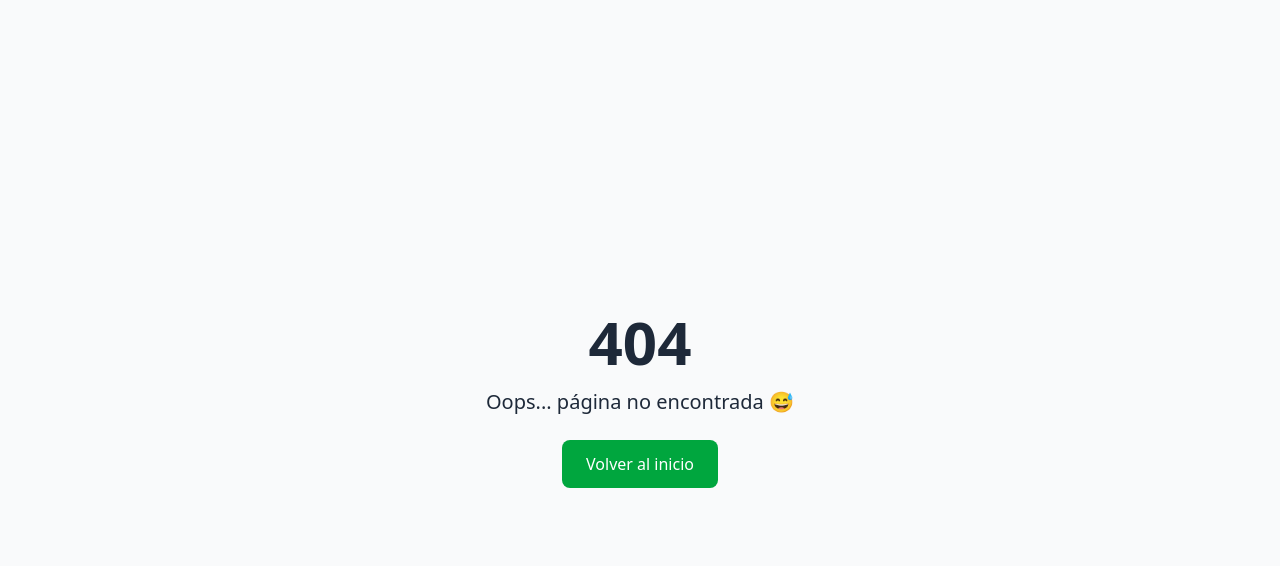
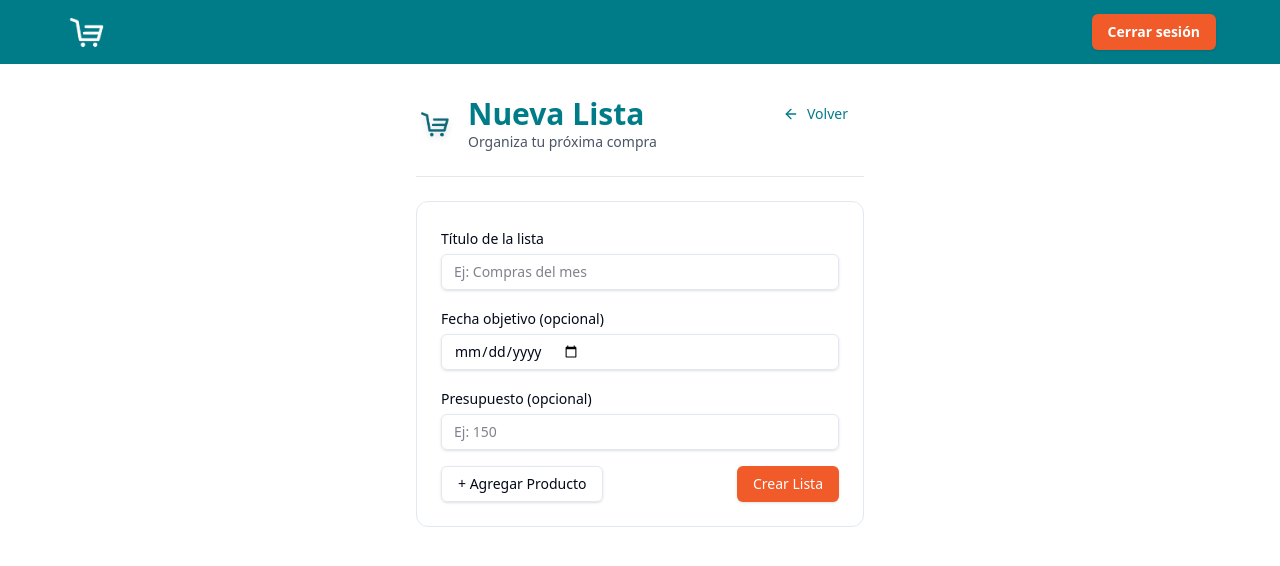
Before and after one commit to ricardojcrux/la-canasta-frontend, a React (Vite) app: page /lists/create in a window 1280 px wide. Before the commit this address had no page. Shown: the top 566 px of the page. Built offline with nearby package versions, Linux system fonts and the light colour scheme.

Commit message:
Update layout and create list view

```diff
--- a/src/App.jsx
+++ b/src/App.jsx
@@ -2,30 +2,30 @@ import { Toaster } from "@/components/ui/toaster";
 import { TooltipProvider } from "@/components/ui/tooltip";
 import { QueryClient, QueryClientProvider } from "@tanstack/react-query";
 import { BrowserRouter, Routes, Route } from "react-router-dom";
-import Login from "./pages/Login";
-import Register from "./pages/Register";
-import Dashboard from "./pages/Dashboard";
-import ShoppingListView from "./pages/ShoppingListView";
-import CreateList from "./pages/CreateList";
+import { routes } from "./routes";
 import NotFound from "./pages/NotFound";
 
 const queryClient = new QueryClient();
 
+const renderRoutes = (routes) => {
+  return routes.map((route) => (
+    <Route
+      key={route.path || 'not-found'}
+      path={route.path}
+      element={route.element}
+    >
+      {route.children && renderRoutes(route.children)}
+    </Route>
+  ));
+};
+
 const App = () => (
   <QueryClientProvider client={queryClient}>
     <TooltipProvider>
-      {/* Notificaciones globales */}
       <Toaster />
-
       <BrowserRouter>
         <Routes>
-          <Route path="/" element={<Login />} />
-          <Route path="/login" element={<Login />} />
-          <Route path="/register" element={<Register />} />
-          <Route path="/dashboard" element={<Dashboard />} />
-          <Route path="/list/:id" element={<ShoppingListView />} />
-          <Route path="/new-list" element={<CreateList />} />
-          {/* Página por defecto */}
+          {renderRoutes(routes)}
           <Route path="*" element={<NotFound />} />
         </Routes>
       </BrowserRouter>
--- a/src/components/DashboardHeader.jsx
+++ b/src/components/DashboardHeader.jsx
@@ -36,9 +36,9 @@ export function DashboardHeader() {
       <Button
         asChild
         size="lg"
-        className="gap-2 bg-[#F15A29] hover:bg-[#d94f23] text-white font-semibold shadow-md"
+        className="gap-2 bg-secondary hover:bg-secondary-hover text-white font-semibold shadow-md"
       >
-        <Link to="/new-list">
+        <Link to="/lists/create">
           <Plus className="h-5 w-5" />
           Nueva Lista
         </Link>
--- a/src/components/ui/button.jsx
+++ b/src/components/ui/button.jsx
@@ -5,7 +5,7 @@ import { cva } from "class-variance-authority";
 import { cn } from "@/lib/utils"
 
 const buttonVariants = cva(
-  "inline-flex items-center justify-center gap-2 whitespace-nowrap rounded-md text-sm font-medium transition-colors focus-visible:outline-none focus-visible:ring-1 focus-visible:ring-ring disabled:pointer-events-none disabled:opacity-50 [&_svg]:pointer-events-none [&_svg]:size-4 [&_svg]:shrink-0",
+  "inline-flex items-center justify-center gap-2 whitespace-nowrap rounded-md text-sm font-medium transition-colors focus-visible:outline-none focus-visible:ring-1 focus-visible:ring-ring disabled:pointer-events-none disabled:opacity-50 [&_svg]:pointer-events-none [&_svg]:size-4 [&_svg]:shrink-0 hover:cursor-pointer",
   {
     variants: {
       variant: {
@@ -14,9 +14,9 @@ const buttonVariants = cva(
         destructive:
           "bg-destructive text-destructive-foreground shadow-sm hover:bg-destructive/90",
         outline:
-          "border border-input bg-background shadow-sm hover:bg-accent hover:text-accent-foreground",
+          "border border-input bg-background shadow-sm hover:bg-accent hover:text-secondary hover:border-secondary",
         secondary:
-          "bg-secondary text-secondary-foreground shadow-sm hover:bg-secondary/80",
+          "bg-secondary text-white shadow-sm hover:bg-secondary-hover",
         ghost: "hover:bg-accent hover:text-accent-foreground",
         link: "text-primary underline-offset-4 hover:underline",
       },
--- a/src/layouts/DashboardLayout.jsx
+++ b/src/layouts/DashboardLayout.jsx
@@ -1,14 +1,23 @@
 import { Button } from "@/components/ui/button";
 import logoCanasta from "../assets/la-canasta-logo-blanco-sin-texto.png";
+import { useNavigate } from "react-router-dom";
 
 export function DashboardLayout({ children }) {
+  const navigate = useNavigate();
+
+  const handleLogout = () => {
+    navigate("/login");
+  };
+
   return (
     <div className="min-h-screen space-y-8">
       <nav className="flex bg-primary items-center justify-between px-16 py-2">
         <img src={logoCanasta} alt="logo" className="w-12 h-auto" />
-        <Button className="bg-secondary hover:bg-secondary-hover text-white font-semibold hover:cursor-pointer" onClick={() => alert('Cerrar sesión')}>Cerrar sesión</Button>
+        <Button className="bg-secondary hover:bg-secondary-hover text-white font-semibold hover:cursor-pointer" onClick={handleLogout}>Cerrar sesión</Button>
       </nav>
-      {children}
+      <section className="px-16">
+        {children}
+      </section>
     </div>
   );
 }
--- a/src/pages/CreateList.jsx
+++ b/src/pages/CreateList.jsx
@@ -24,44 +24,45 @@ export default function CreateList() {
   };
 
   return (
-    <div className="flex min-h-screen items-center justify-center bg-gradient-to-br from-[#f8fafc] via-white to-[#f0fdf4] p-4">
+    <div className="flex items-center justify-center">
       <motion.div
         initial={{ opacity: 0, y: 20 }}
         animate={{ opacity: 1, y: 0 }}
         transition={{ duration: 0.5 }}
         className="w-full max-w-md relative"
       >
-        {/* Botón volver */}
-        <Button
-          variant="ghost"
-          onClick={() => navigate("/dashboard")}
-          className="mb-4 gap-2 text-[#007C89] hover:bg-[#e8f6f4]"
-        >
-          <ArrowLeft className="h-4 w-4" /> Volver
-        </Button>
+        <div className="flex flex-row gap-4 justify-between">
+          {/* Logo y título */}
+          <div className="flex items-center gap-3">
+            {/* Logo */}
+            <div className="flex items-center justify-center">
+              <img
+                src={logoCanasta}
+                alt="Logo La Canasta"
+                className="w-10 h-auto drop-shadow-md" // 🔹 Más pequeño y proporcionado
+              />
+            </div>
 
-        {/* Encabezado con logo */}
-        <div className="mb-8 flex flex-col items-center text-center">
-          <motion.img
-            src={logoCanasta}
-            alt="Logo La Canasta"
-            initial={{ scale: 0 }}
-            animate={{ scale: 1 }}
-            transition={{ delay: 0.2, type: "spring", stiffness: 200 }}
-            className="mb-4 w-20 h-auto drop-shadow-md"
-          />
-          <motion.h1
-            initial={{ opacity: 0 }}
-            animate={{ opacity: 1 }}
-            transition={{ delay: 0.3 }}
-            className="text-3xl font-bold text-[#1f2937]"
+            {/* Texto */}
+            <div>
+              <h1 className="text-3xl font-bold text-primary">Nueva Lista</h1>
+              <p className="text-sm text-gray-600">
+                Organiza tu próxima compra
+              </p>
+            </div>
+          </div>
+          {/* Botón volver */}
+          <Button
+            variant="ghost"
+            onClick={() => navigate("/dashboard")}
+            className="gap-2 text-primary hover:bg-primary hover:text-white"
           >
-            Nueva Lista
-          </motion.h1>
-          <p className="mt-2 text-sm text-gray-500">
-            Organiza tus próximas compras
-          </p>
+            <ArrowLeft className="h-4 w-4" /> Volver
+          </Button>
         </div>
+
+        {/* Línea divisoria sutil */}
+        <div className="border-t border-gray-200 my-6"></div>
 
         {/* Formulario principal */}
         <Card className="shadow-[var(--shadow-card)]">
@@ -91,11 +92,11 @@ export default function CreateList() {
               </div>
 
               {/* Botones */}
-              <div className="flex justify-between items-center mt-6">
+              <div className="flex justify-between items-center">
                 <Button
                   type="button"
+                  variant="outline"
                   onClick={() => setShowAddModal(true)}
-                  className="bg-[#f97316] hover:bg-[#ea580c] text-white"
                 >
                   + Agregar Producto
                 </Button>
--- a/src/pages/Dashboard.jsx
+++ b/src/pages/Dashboard.jsx
@@ -1,7 +1,6 @@
 import { DashboardHeader } from "@/components/DashboardHeader";
 import { ShoppingListCard } from "@/components/ShoppingListCard";
 import { motion } from "framer-motion";
-import { DashboardLayout } from "@/layouts/DashboardLayout";
 
 export default function Dashboard() {
   const shoppingLists = [
@@ -12,8 +11,7 @@ export default function Dashboard() {
   ];
 
   return (
-    <DashboardLayout>
-      <div>
+    <div>
       <motion.div
         initial={{ opacity: 0, y: 20 }}
         animate={{ opacity: 1, y: 0 }}
@@ -39,6 +37,5 @@ export default function Dashboard() {
         </motion.div>
       </motion.div>
     </div>
-    </DashboardLayout>
   );
 }
--- a/src/pages/Login.jsx
+++ b/src/pages/Login.jsx
@@ -15,8 +15,6 @@ export default function Login() {
   };
 
   return (
-    <AuthLayout>
-      {/* Tarjeta de login */}
     <Card>
       <CardContent className="p-6">
         <h2 className="mb-6 text-2xl font-bold text-center text-primary">
@@ -88,6 +86,5 @@ export default function Login() {
         </form>
       </CardContent>
     </Card>
-    </AuthLayout>
   );
 }
--- a/src/pages/NotFound.jsx
+++ b/src/pages/NotFound.jsx
@@ -7,7 +7,7 @@ export default function NotFound() {
       <p className="text-xl mb-6">Oops... página no encontrada 😅</p>
       <Link
         to="/"
-        className="px-6 py-3 bg-green-600 text-white rounded-lg hover:bg-green-700 transition-colors"
+        className="px-6 py-3 bg-secondary text-white rounded-lg hover:bg-secondary-hover transition-colors"
       >
         Volver al inicio
       </Link>
--- a/src/pages/Register.jsx
+++ b/src/pages/Register.jsx
@@ -15,8 +15,7 @@ export default function Register() {
   };
 
   return (
-    <AuthLayout>
-      <Card className="shadow-[var(--shadow-card)] border border-gray-100">
+    <Card>
       <CardContent className="p-6">
         <h2 className="mb-6 text-2xl font-bold text-center text-primary">
           Crear Cuenta
@@ -119,6 +118,5 @@ export default function Register() {
         </form>
       </CardContent>
     </Card>
-    </AuthLayout>
   );
 }
--- /dev/null
+++ b/src/routes.jsx
@@ -0,0 +1,66 @@
+import { Navigate, Outlet } from 'react-router-dom';
+import { DashboardLayout } from './layouts/DashboardLayout';
+import { AuthLayout } from './layouts/AuthLayout';
+import Login from './pages/Login';
+import Register from './pages/Register';
+import Dashboard from './pages/Dashboard';
+import ShoppingListView from './pages/ShoppingListView';
+import CreateList from './pages/CreateList';
+import NotFound from './pages/NotFound';
+
+// Layout Wrappers
+const AuthWrapper = () => (
+  <AuthLayout>
+    <Outlet />
+  </AuthLayout>
+);
+
+const DashboardWrapper = () => (
+  <DashboardLayout>
+    <Outlet />
+  </DashboardLayout>
+);
+
+// Routes configuration
+export const routes = [
+  {
+    path: '/',
+    element: <Navigate to="/dashboard" replace />,
+  },
+  {
+    element: <AuthWrapper />,
+    children: [
+      {
+        path: 'login',
+        element: <Login />,
+      },
+      {
+        path: 'register',
+        element: <Register />,
+      },
+    ],
+  },
+  {
+    element: <DashboardWrapper />,
+    children: [
+      {
+        path: 'dashboard',
+        element: <Dashboard />,
+      },
+      {
+        path: 'lists/create',
+        element: <CreateList />,
+      },
+      {
+        path: 'lists/:id',
+        element: <ShoppingListView />,
+      },
+    ],
+  },
+  {
+    path: '*',
+    element: <NotFound />,
+  },
+];
+
+export default routes;
```
Also changed, not shown: src/components/ShoppingListCard.jsx (+7 -7 lines). Lines whose indentation alone changed are shown as unchanged.
